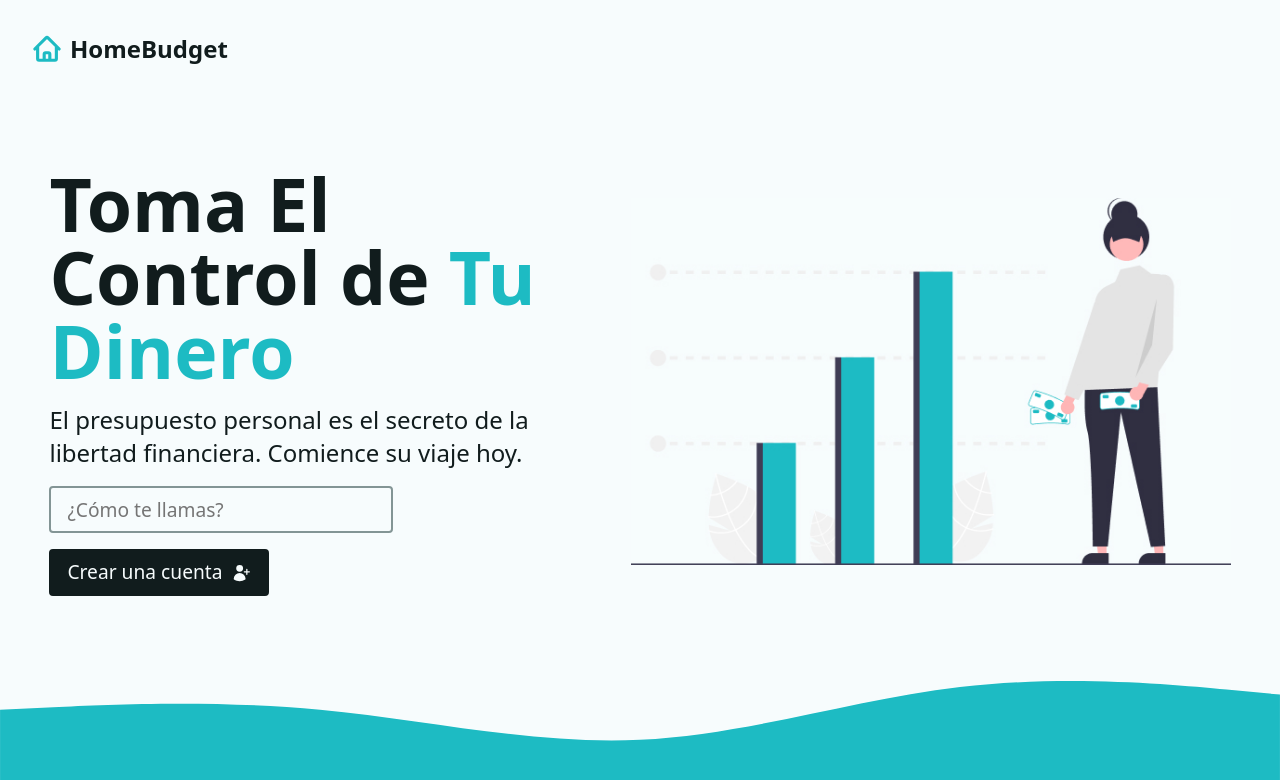
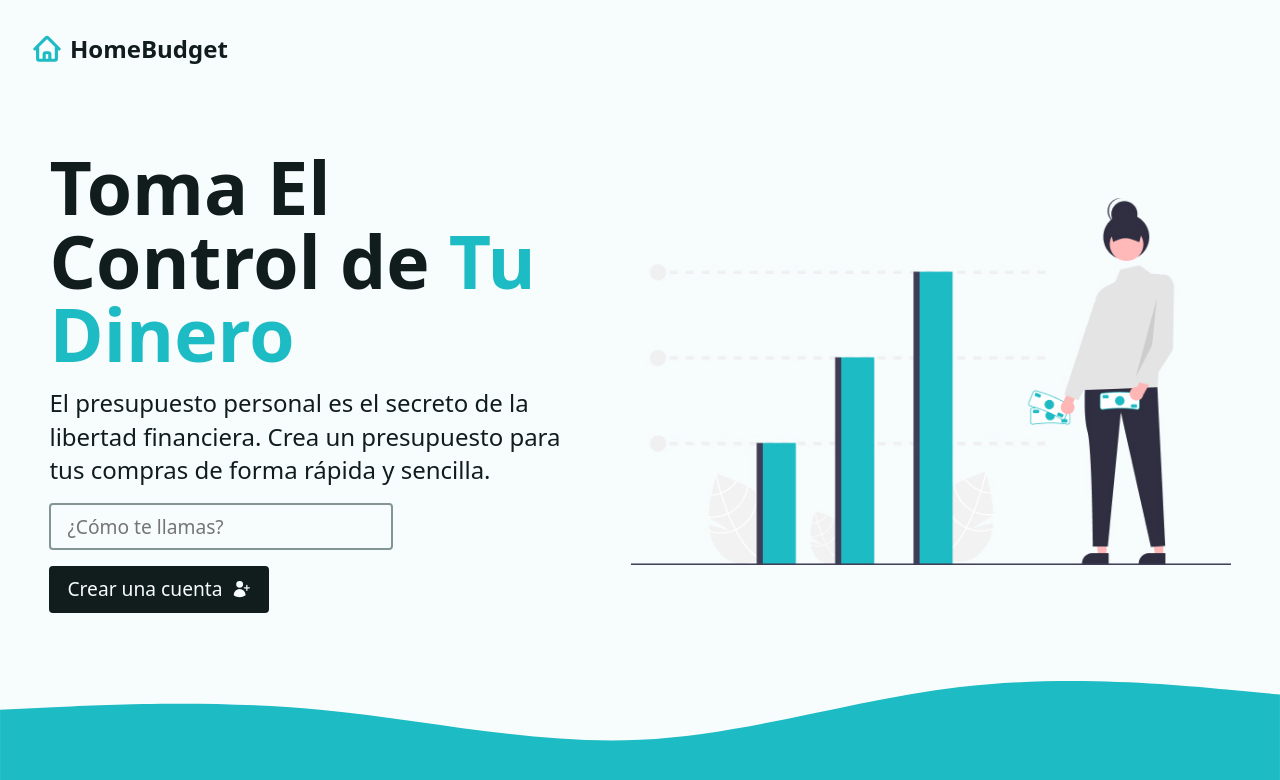
Before and after one commit to davgonsan/react-router-budget-app, a React (Vite) app: page / in a window 1280 px wide. Shown: the top 780 px of the page. Built offline with nearby package versions, Linux system fonts and the light colour scheme.

Commit message:
cambio en el intro.js

```diff
--- a/src/components/Intro.jsx
+++ b/src/components/Intro.jsx
@@ -14,7 +14,7 @@ const Intro = () => {
           Toma El Control de <span className="accent">Tu Dinero</span>
         </h1>
         <p>
-          El presupuesto personal es el secreto de la libertad financiera. Comience su viaje hoy.
+          El presupuesto personal es el secreto de la libertad financiera. Crea un presupuesto para tus compras de forma rápida y sencilla.
         </p>
         <Form method="post">
           <input
```
